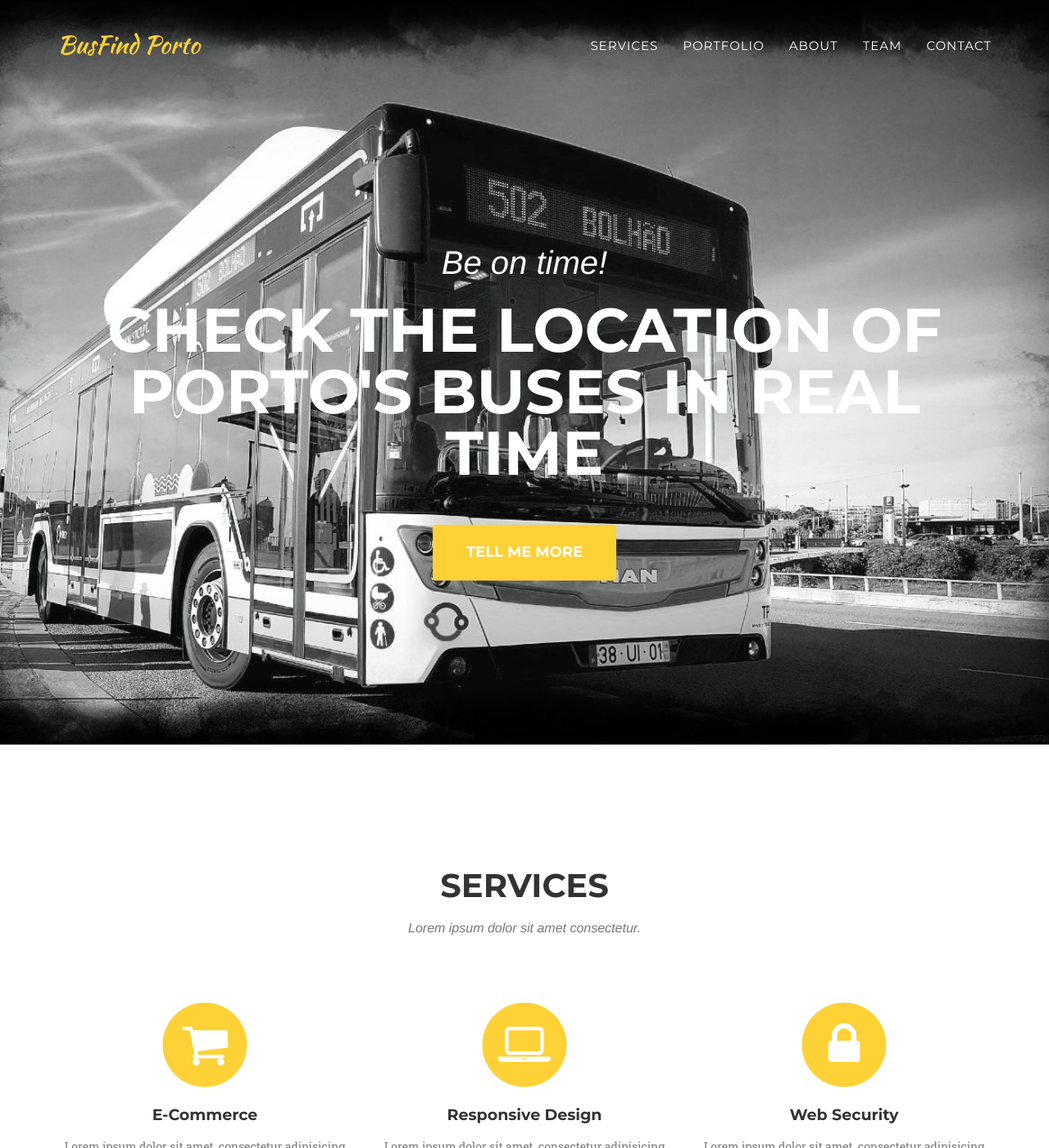
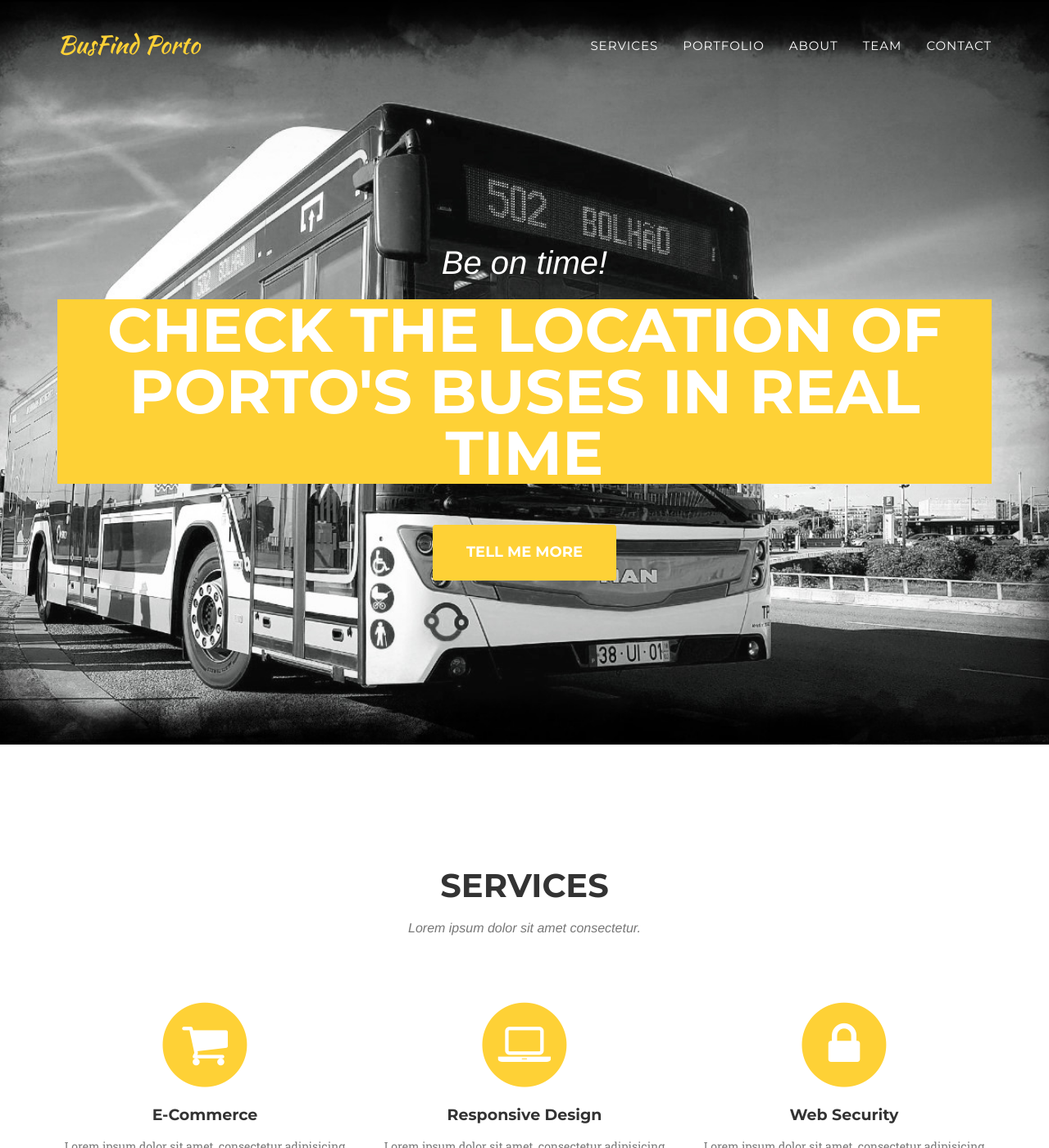
Before and after one commit to tiagofeitor/es-2019-2020-P13.github.io, a Jekyll site: the page built from index.html, in a window 1280 px wide and 1400 px high. Shown: the whole window at 82% size. Built offline with Jekyll 4.4.1, drawn with Linux system fonts in a browser that asks for light colours; some web fonts are replaced.

Commit message:
Update agency.css

```diff
--- a/_includes/css/agency.css
+++ b/_includes/css/agency.css
@@ -292,6 +292,7 @@ header .intro-text .intro-lead-in {
 }
 
 header .intro-text .intro-heading {
+    background-color: #fed136;
     margin-bottom: 25px;
     text-transform: uppercase;
     font-family: {{ site.data.template.font.primary }};
```
